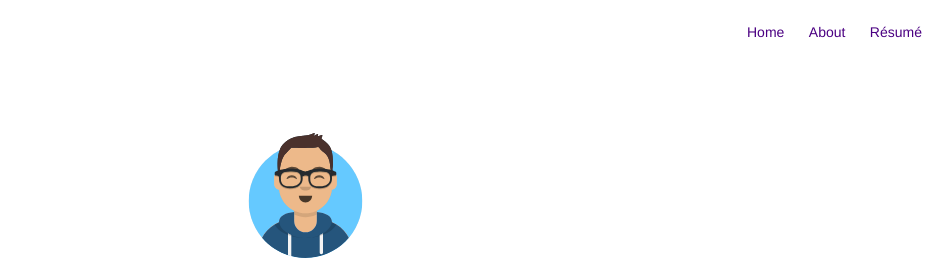
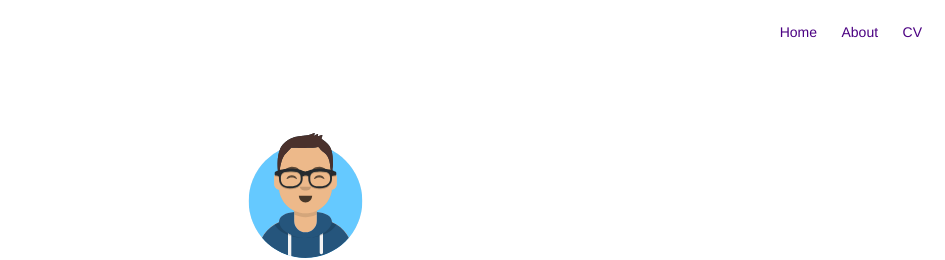
Before and after one commit to HectorBudielE/personal-website, a Jekyll site: the page built from projects.html, in a window 1280 px wide. Shown: the top 260 px of the page, without its empty margins (335-1280 px from the left). Built offline with Jekyll 4.4.1, drawn with Linux system fonts in a browser that asks for light colours; emoji names are drawn with the system emoji font.

Commit message:
feat: Added CV link.

```diff
--- a/_config.yml
+++ b/_config.yml
@@ -14,7 +14,7 @@ picture: assets/images/avataaars.svg
 # and specify source (external or local).
 resume: true
 resume-external: true
-resume-url: https://google.com/?q=my+resume
+resume-url: https://drive.google.com/file/d/1xC540eboRhNP1A9mlFpLCHu1elnDl__9/view?usp=sharing
 
 url: https://hectorbudiele.netlify.com
 # your url: http://USERNAME.github.io
--- a/_includes/nav.html
+++ b/_includes/nav.html
@@ -32,7 +32,7 @@
 
         {% if site.resume == true %}
             <li class="item">
-                <a class="link" href="{% if site.resume-external %}{{ site.resume-url }}{% else %}{{ site.url }}/{{ site.resume-url }}{% endif %}">Résumé</a>
+                <a class="link" href="{% if site.resume-external %}{{ site.resume-url }}{% else %}{{ site.url }}/{{ site.resume-url }}{% endif %}">CV</a>
             </li>
         {% endif %}
     </ul>
```
